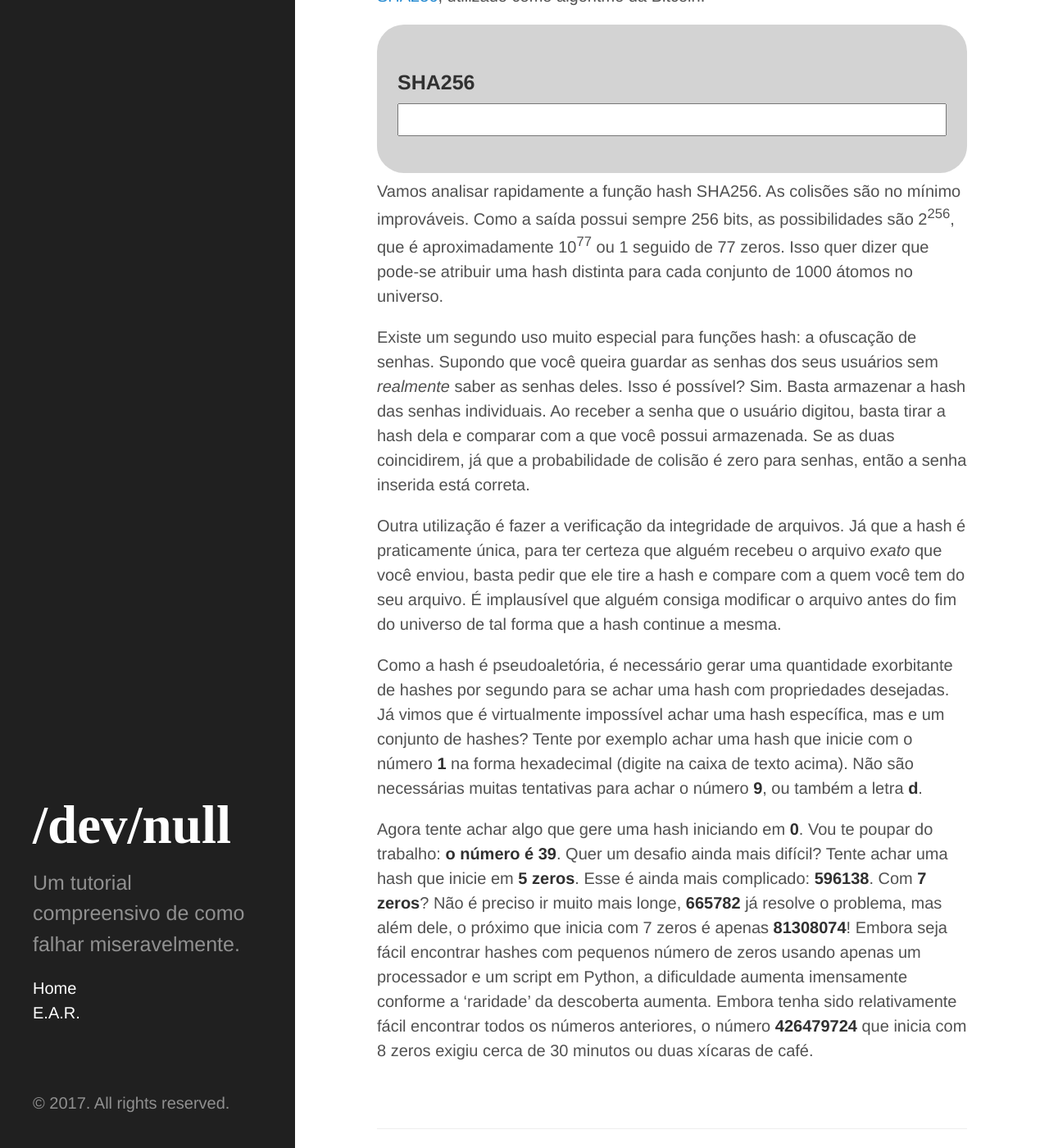
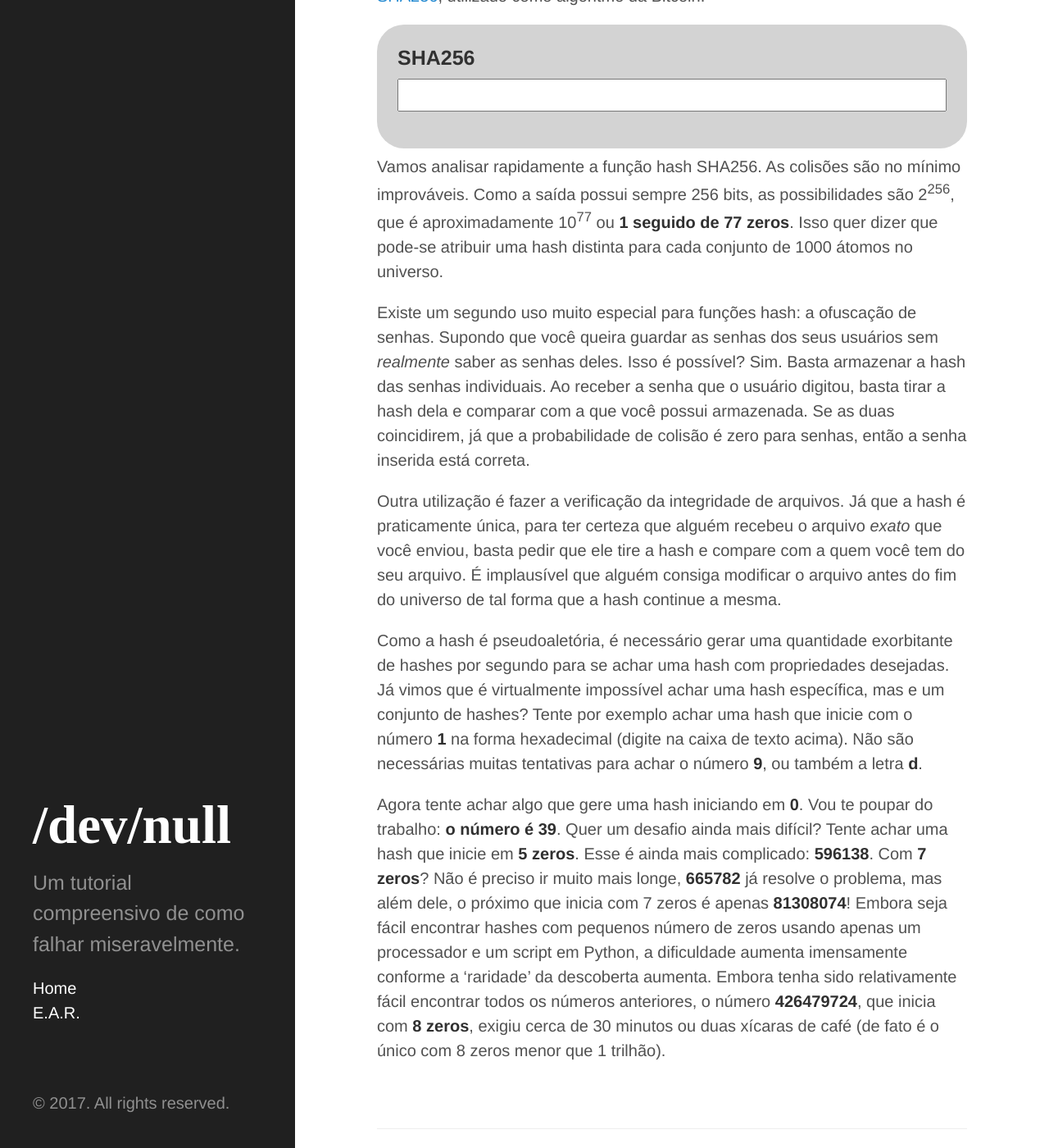
Before and after one commit to bvanelli/bvanelli.github.io, a Jekyll site: the page built from _posts/2016-12-30-universo-bitcoin.markdown, in a window 1280 px wide and 1400 px high, scrolled down 1847 px. Shown: the whole window at 82% size. Built offline with Jekyll 4.4.1, drawn with Linux system fonts in a browser that asks for light colours; nearby versions of some CDN libraries.

Commit message:
Updated Bitcoin article

```diff
--- a/_posts/2016-12-30-universo-bitcoin.markdown
+++ b/_posts/2016-12-30-universo-bitcoin.markdown
@@ -38,12 +38,12 @@ Uma função hash tem diversos usos, mas geralmente algumas propriedades são es
 Abaixo há uma caixa de texto que computa um algoritmo de hash famoso, o [SHA256](https://en.wikipedia.org/wiki/SHA-2), utilizado como algoritmo da Bitcoin.
 
 <div class="fancybox">
-<h3>SHA256</h3>
-<input type="text" id="myInput" style="width: 100%; height: 40px; font-size:22px;" oninput="myFunction()">
+<h3 style="margin-top: 0rem;">SHA256</h3>
+<input type="text" id="myInput" style="width: 100%; height: 40px; font-size:22px;" oninput="computeHash()">
 <p id="sha-output" style="font-size: 16px;"></p>
 <script src="https://cdn.rawgit.com/chrisveness/crypto/9a15aa9/sha256.js"></script>
 <script>
-function myFunction() {
+function computeHash() {
     var x = document.getElementById("myInput").value;
     var hash = Sha256.hash(x);
     document.getElementById("sha-output").innerHTML = hash;
@@ -52,7 +52,7 @@ function myFunction() {
 </div>
 
 
-Vamos analisar rapidamente a função hash SHA256. As colisões são no mínimo improváveis. Como a saída possui sempre 256 bits, as possibilidades são 2<sup>256</sup>, que é aproximadamente 10<sup>77</sup> ou 1 seguido de 77 zeros. Isso quer dizer que pode-se atribuir uma hash distinta para cada conjunto de 1000 átomos no universo.
+Vamos analisar rapidamente a função hash SHA256. As colisões são no mínimo improváveis. Como a saída possui sempre 256 bits, as possibilidades são 2<sup>256</sup>, que é aproximadamente 10<sup>77</sup> ou **1 seguido de 77 zeros**. Isso quer dizer que pode-se atribuir uma hash distinta para cada conjunto de 1000 átomos no universo.
 
 Existe um segundo uso muito especial para funções hash: a ofuscação de senhas. Supondo que você queira guardar as senhas dos seus usuários sem *realmente* saber as senhas deles. Isso é possível? Sim. Basta armazenar a hash das senhas individuais. Ao receber a senha que o usuário digitou, basta tirar a hash dela e comparar com a que você possui armazenada. Se as duas coincidirem, já que a probabilidade de colisão é zero para senhas, então a senha inserida está correta.
 
@@ -60,4 +60,4 @@ Outra utilização é fazer a verificação da integridade de arquivos. Já que
 
 Como a hash é pseudoaletória, é necessário gerar uma quantidade exorbitante de hashes por segundo para se achar uma hash com propriedades desejadas. Já vimos que é virtualmente impossível achar uma hash específica, mas e um conjunto de hashes? Tente por exemplo achar uma hash que inicie com o número **1** na forma hexadecimal (digite na caixa de texto acima). Não são necessárias muitas tentativas para achar o número **9**, ou também a letra **d**.
 
-Agora tente achar algo que gere uma hash iniciando em **0**. Vou te poupar do trabalho: **o número é 39**. Quer um desafio ainda mais difícil? Tente achar uma hash que inicie em **5 zeros**. Esse é ainda mais complicado: **596138**. Com **7 zeros**? Não é preciso ir muito mais longe, **665782** já resolve o problema, mas além dele, o próximo que inicia com 7 zeros é apenas **81308074**! Embora seja fácil encontrar hashes com pequenos número de zeros usando apenas um processador e um script em Python, a dificuldade aumenta imensamente conforme a 'raridade' da descoberta aumenta. Embora tenha sido relativamente fácil encontrar todos os números anteriores, o número **426479724** que inicia com 8 zeros exigiu cerca de 30 minutos ou duas xícaras de café.
+Agora tente achar algo que gere uma hash iniciando em **0**. Vou te poupar do trabalho: **o número é 39**. Quer um desafio ainda mais difícil? Tente achar uma hash que inicie em **5 zeros**. Esse é ainda mais complicado: **596138**. Com **7 zeros**? Não é preciso ir muito mais longe, **665782** já resolve o problema, mas além dele, o próximo que inicia com 7 zeros é apenas **81308074**! Embora seja fácil encontrar hashes com pequenos número de zeros usando apenas um processador e um script em Python, a dificuldade aumenta imensamente conforme a 'raridade' da descoberta aumenta. Embora tenha sido relativamente fácil encontrar todos os números anteriores, o número **426479724**, que inicia com **8 zeros**, exigiu cerca de 30 minutos ou duas xícaras de café (de fato é o único com 8 zeros menor que 1 trilhão).
```
